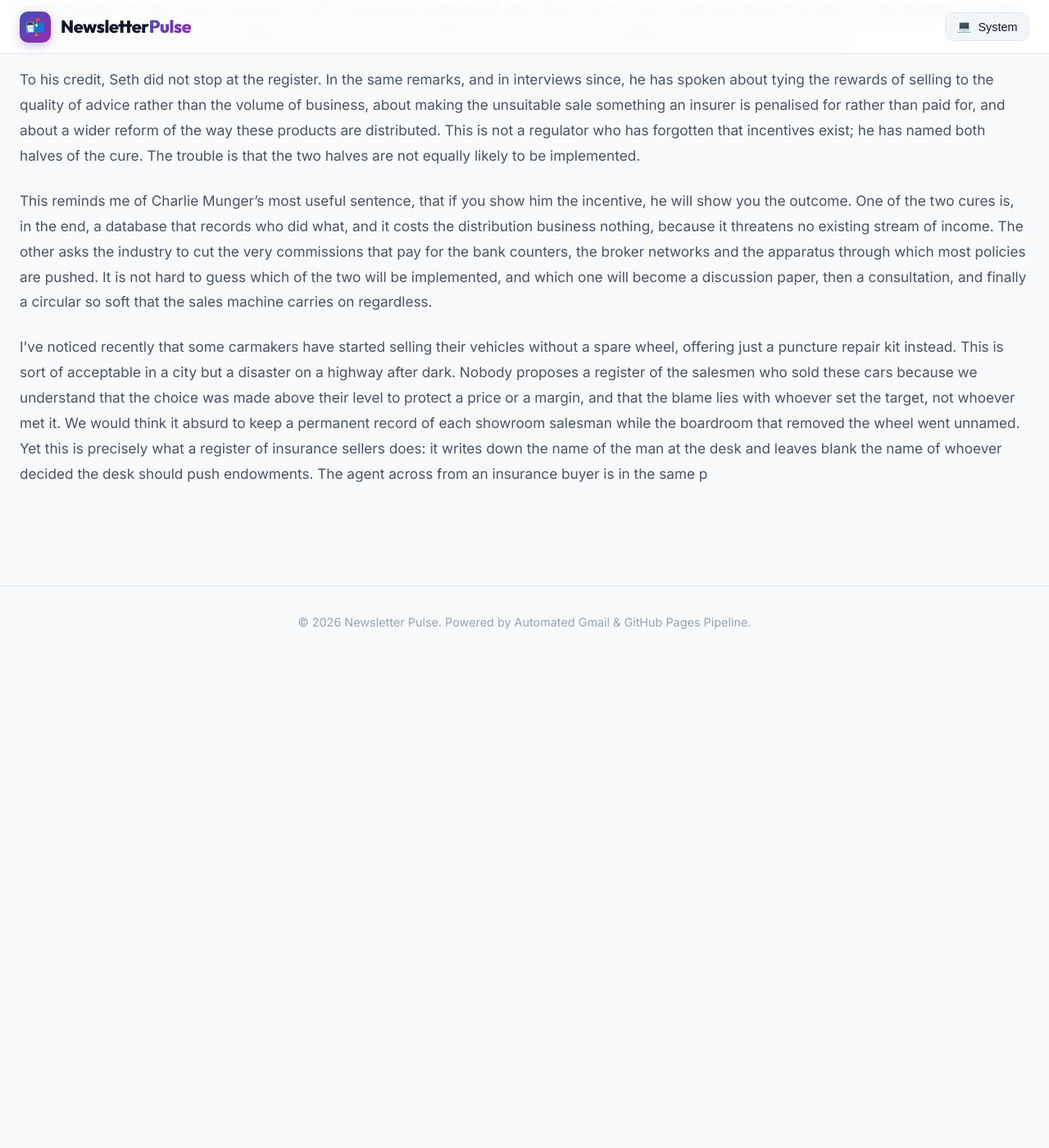
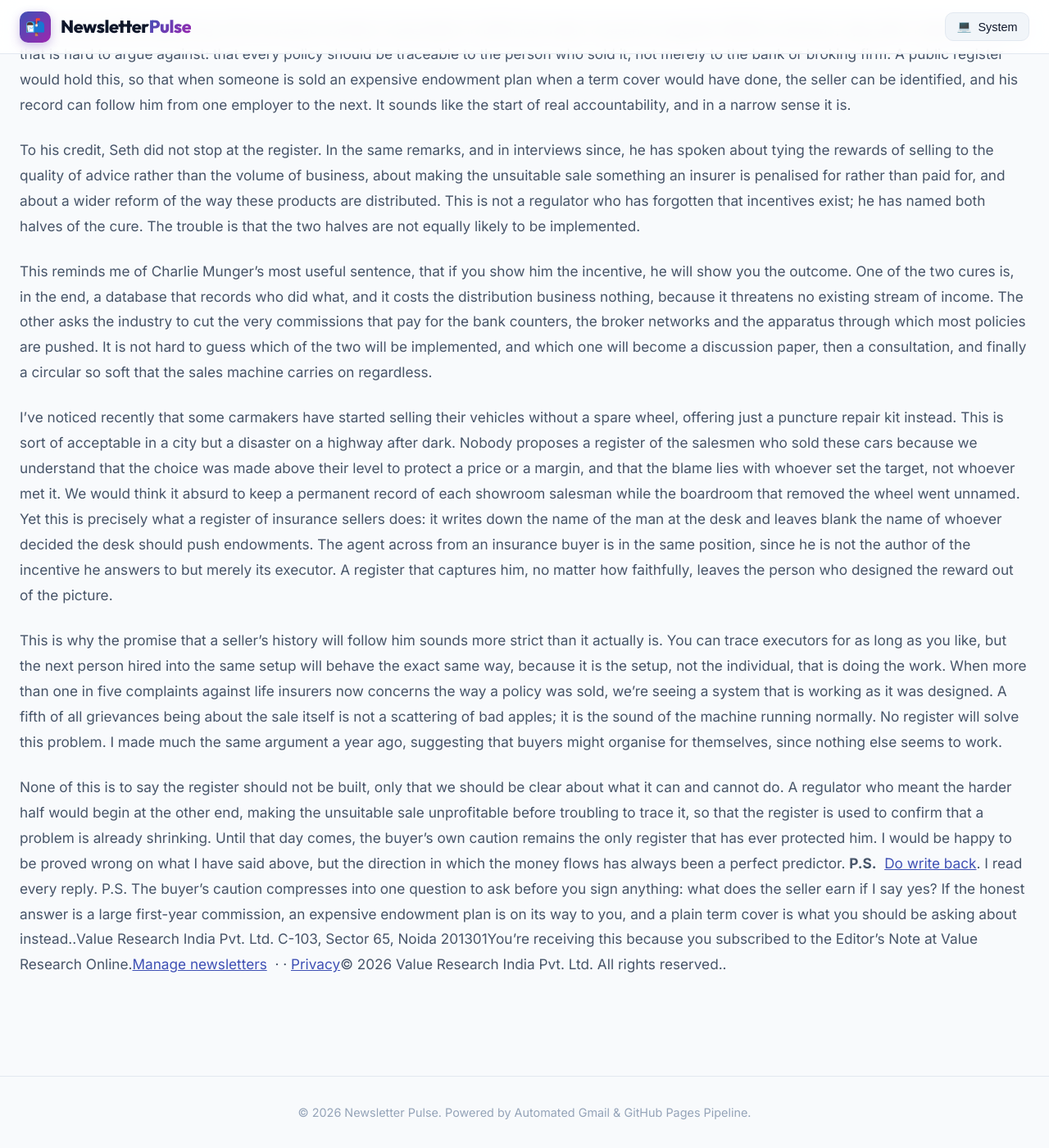
Before and after one commit to vampcoder/daily-newsletters, a Jekyll site: the page built from _posts/2026-08-08-the-register-irdai-will-build-and-the-one-that-protects-you.md, in a window 1280 px wide and 1400 px high, scrolled down 685 px. Shown: the whole window at 82% size. Built offline with Jekyll 4.4.1, drawn with Linux system fonts in a browser that asks for light colours; before the commit the page ends 1487 px from its top, so only the background shows below that; some of the changed text lies outside the part shown.

Commit message:
Update newsletter: The register IRDAI will build, and the one that protects you

```diff
--- a/_posts/2026-08-08-the-register-irdai-will-build-and-the-one-that-protects-you.md
+++ b/_posts/2026-08-08-the-register-irdai-will-build-and-the-one-that-protects-you.md
@@ -1,20 +1,22 @@
 ---
 layout: post
-title: "The Register IRDAI Will Build, and the One That Protects You"
+title: "IRDAI's Register: Accountability Half-Measure"
 date: 2026-08-08 05:24:46 +0000
-source: "Value Research"
+source: "Value Research Online"
 category: "Finance & Investing"
-excerpt: "Insurance regulator IRDAI proposes a public register to track individual sellers, aiming to curb mis-selling. But the real fix—cutting commissions—is unlikely to happen, leaving buyers to protect themselves."
+excerpt: "IRDAI proposes a public register to track insurance sellers, aiming to curb mis-selling. However, the editor argues that while the register is easy to implement, the harder reforms—like changing commission structures—are unlikely, leaving buyers to rely on their own caution."
 theme_gradient: "linear-gradient(135deg, #00bcd4 0%, #0097a7 100%)"
 image: "https://m1.valueresearchonline.com/asset/e38aa154-3c06-4d84-b0eb-74ba3ff782c4"
 is_summary: false
 key_takeaways:
-  - "A public register of insurance sellers is a step toward accountability but won't change incentives."
-  - "The real cure—tying seller rewards to advice quality—faces industry resistance and may be watered down."
-  - "Insurance buyers must remain vigilant because the sales machine will likely continue pushing unsuitable products."
+  - "IRDAI proposes a public register to trace insurance policies to individual sellers, but it only addresses the executor, not the incentive system."
+  - "The register is unlikely to change sales behavior because commissions still reward volume, not advice quality."
+  - "Buyers should ask 'What does the seller earn if I say yes?' to avoid being mis-sold expensive endowment plans."
 ---
 
-The insurance regulator has proposed something that sounds like real accountability for mis-selling. I want to tell you why only half of it is likely to happen, and what that leaves you to do for yourself.
+The register IRDAI will build, and the one that protects you
+
+[Value Research](https://m2.valueresearchonline.com/link/e6c32e73-f31b-4255-8097-1a8664065ae4/a66739c2-c67e-44ea-a38f-fc674156b877/354d9d27-5192-430e-bf5a-94afbab7fe6d)Editor's NoteValue Research OnlineSaturday, August 8, 2026**The easy half will be done** **Dear Bhaskar,**  The insurance regulator has proposed something that sounds like real accountability for mis-selling. I want to tell you why only half of it is likely to happen, and what that leaves you to do for yourself.
 
 At the silver jubilee gathering of the insurance brokers' association in Delhi last week, insurance regulator IRDAI's chairman, Ajay Seth, made a proposal that is hard to argue against: that every policy should be traceable to the person who sold it, not merely to the bank or broking firm. A public register would hold this, so that when someone is sold an expensive endowment plan when a term cover would have done, the seller can be identified, and his record can follow him from one employer to the next. It sounds like the start of real accountability, and in a narrow sense it is.
 
@@ -22,4 +24,11 @@
 
 This reminds me of Charlie Munger's most useful sentence, that if you show him the incentive, he will show you the outcome. One of the two cures is, in the end, a database that records who did what, and it costs the distribution business nothing, because it threatens no existing stream of income. The other asks the industry to cut the very commissions that pay for the bank counters, the broker networks and the apparatus through which most policies are pushed. It is not hard to guess which of the two will be implemented, and which one will become a discussion paper, then a consultation, and finally a circular so soft that the sales machine carries on regardless.
 
-I've noticed recently that some carmakers have started selling their vehicles without a spare wheel, offering just a puncture repair kit instead. This is sort of acceptable in a city but a disaster on a highway after dark. Nobody proposes a register of the salesmen who sold these cars because we understand that the choice was made above their level to protect a price or a margin, and that the blame lies with whoever set the target, not whoever met it. We would think it absurd to keep a permanent record of each showroom salesman while the boardroom that removed the wheel went unnamed. Yet this is precisely what a register of insurance sellers does: it writes down the name of the man at the desk and leaves blank the name of whoever decided the desk should push endowments. The agent across from an insurance buyer is in the same p
+I've noticed recently that some carmakers have started selling their vehicles without a spare wheel, offering just a puncture repair kit instead. This is sort of acceptable in a city but a disaster on a highway after dark. Nobody proposes a register of the salesmen who sold these cars because we understand that the choice was made above their level to protect a price or a margin, and that the blame lies with whoever set the target, not whoever met it. We would think it absurd to keep a permanent record of each showroom salesman while the boardroom that removed the wheel went unnamed. Yet this is precisely what a register of insurance sellers does: it writes down the name of the man at the desk and leaves blank the name of whoever decided the desk should push endowments. The agent across from an insurance buyer is in the same position, since he is not the author of the incentive he answers to but merely its executor. A register that captures him, no matter how faithfully, leaves the person who designed the reward out of the picture.
+
+This is why the promise that a seller's history will follow him sounds more strict than it actually is. You can trace executors for as long as you like, but the next person hired into the same setup will behave the exact same way, because it is the setup, not the individual, that is doing the work. When more than one in five complaints against life insurers now concerns the way a policy was sold, we're seeing a system that is working as it was designed. A fifth of all grievances being about the sale itself is not a scattering of bad apples; it is the sound of the machine running normally. No register will solve this problem. I made much the same argument a year ago, suggesting that buyers might organise for themselves, since nothing else seems to work.
+
+None of this is to say the register should not be built, only that we should be clear about what it can and cannot do. A regulator who meant the harder half would begin at the other end, making the unsuitable sale unprofitable before troubling to trace it, so that the register is used to confirm that a problem is already shrinking. Until that day comes, the buyer's own caution remains the only register that has ever protected him. I would be happy to be proved wrong on what I have said above, but the direction in which the money flows has always been a perfect predictor.    **P.S.**  [Do write back](mailto:editor@valueresearch.in). I read every reply. P.S. The buyer's caution compresses into one question to ask before you sign anything: what does the seller earn if I say yes? If the honest answer is a large first-year commission, an expensive endowment plan is on its way to you, and a plain term cover is what you should be asking about instead..Value Research India Pvt. Ltd.
+C-103, Sector 65, Noida 201301You're receiving this because you subscribed to the Editor's Note at Value Research Online.[Manage newsletters](https://m2.valueresearchonline.com/link/2f1c0b1c-c770-4e9b-93b8-92af161a4827/a66739c2-c67e-44ea-a38f-fc674156b877/354d9d27-5192-430e-bf5a-94afbab7fe6d)  ·
+·
+[Privacy](https://m2.valueresearchonline.com/link/f9f3e2fd-8d83-4f4e-8a83-405c22a32865/a66739c2-c67e-44ea-a38f-fc674156b877/354d9d27-5192-430e-bf5a-94afbab7fe6d)© 2026 Value Research India Pvt. Ltd. All rights reserved..
```
